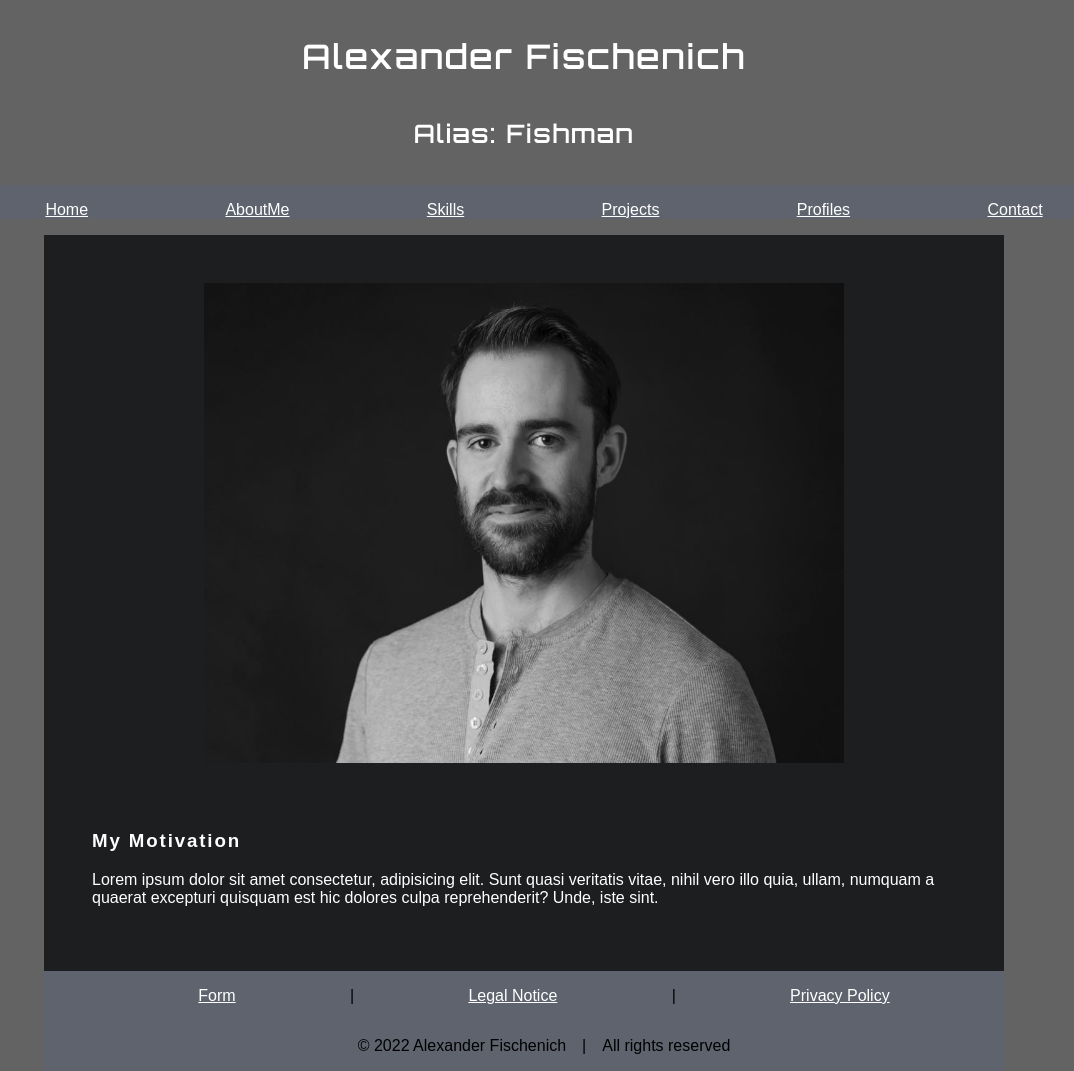
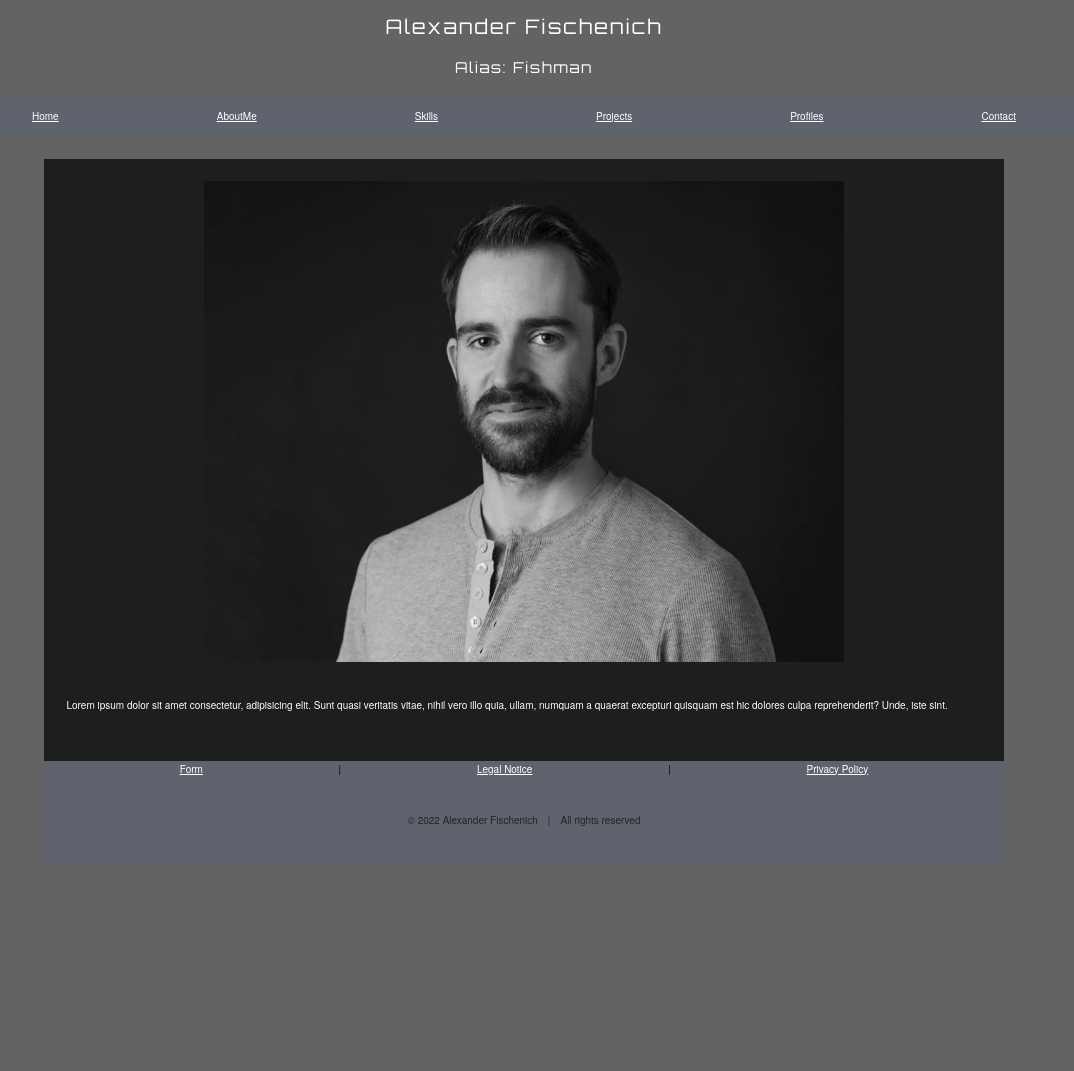
Before and after one commit to AlexF090/PersonalWebsite, a website: page index.html in a window 1280 px wide. Shown: the whole page, without its empty margins (116-1190 px from the left). After the commit the page ends 863 px from the top, so only its background shows below. Drawn offline with Linux system fonts and the light colour scheme; a web font is replaced by a local one.

Commit message:
fertig fuer heute

```diff
--- /dev/null
+++ b/css/article_style.css
@@ -0,0 +1,5 @@
+@import "./fonts.css";
+
+article a:link {
+  text-decoration: none;
+}
--- a/css/basic_style.css
+++ b/css/basic_style.css
@@ -1,11 +1,10 @@
-@import url(https://fonts.googleapis.com/css2?family=Gwendolyn&display=swa);
-@import url(https://fonts.googleapis.com/css2?family=Orbitron&display=swa);
+@import "./fonts.css";
 
 * {
   box-sizing: border-box;
 }
 
-body {
+.body {
   flex: display;
   width: 100%;
   background-color: rgb(99, 99, 99);
@@ -24,7 +23,7 @@ header {
 
 /*font-family: Gwendolyn;*/
 
-h1 {
+.h1 {
   margin-left: auto;
   margin-right: auto;
   font-size: 2rem;
@@ -32,25 +31,25 @@ h1 {
 }
 
 /*nickname*/
-h2 {
+.h2 {
   margin-left: auto;
   margin-right: auto;
   font-size: 1.5rem;
   letter-spacing: 0.1em;
 }
 
-h3 {
+.h3 {
   font-size: 1.17rem;
   letter-spacing: 0.1em;
 }
 
-h4 {
+.h4 {
   font-size: 1rem;
   letter-spacing: 0.1em;
 }
 
 /*All sections included */
-main {
+.main {
   display: flex;
   flex-direction: column;
   margin-left: auto;
@@ -60,12 +59,11 @@ main {
   background-color: #1d1e20;
 }
 
-section {
+p {
+  font-size: 1rem;
   color: #fff;
-  padding: 1.5rem;
 }
 
-p {
-  font-size: 1;
-  color: #fff;
+li {
+  font-size: 1rem;
 }
--- /dev/null
+++ b/css/fonts.css
@@ -0,0 +1,2 @@
+@import url(https://fonts.googleapis.com/css2?family=Gwendolyn&display=swa);
+@import url(https://fonts.googleapis.com/css2?family=Orbitron&display=swa);
--- a/css/footer_style.css
+++ b/css/footer_style.css
@@ -1,4 +1,6 @@
-footer {
+@import "./fonts.css";
+
+.footer {
   display: flex;
   flex-direction: column;
   background-color: #5e636e;
@@ -21,11 +23,12 @@ footer {
   color: rgb(0, 0, 0);
 }
 
-.copyright {
+.footer__copyright {
   display: flex;
   padding: 1.5;
   list-style-type: none;
   justify-content: center;
   column-gap: 1rem;
   flex-wrap: wrap;
+
 }
--- a/css/nav_style.css
+++ b/css/nav_style.css
@@ -1,3 +1,5 @@
+@import "./fonts.css";
+
 /*Flexbox for navigation*/
 nav ul {
   background-color: #5e636e;
--- /dev/null
+++ b/css/section_style.css
@@ -0,0 +1,6 @@
+@import "./fonts.css";
+
+.main__section {
+  color: #fff;
+  padding: 1.5rem;
+}
--- a/css/style.css
+++ b/css/style.css
@@ -1,8 +1,10 @@
 @import "Skeleton/normalize.css";
-@import "Skeleton/skeleton.css)";
+@import "Skeleton/skeleton.css";
 @import "basic_style.css";
 @import "nav_style.css";
 @import "footer_style.css";
+@import "article_style.css";
+@import "section_style.css";
 
 .profile_img {
   display: flex;
@@ -11,10 +13,6 @@
   width: 50vw !important;
 }
 
-article a:link {
-  text-decoration: none;
-}
-
 .GitHub {
   display: flex;
   border: 1px solid;
--- a/index.html
+++ b/index.html
@@ -7,10 +7,10 @@
     <title>Home | Alexander Fischenich | Web-Developer</title>
     <link rel="stylesheet" href="./css/style.css" />
   </head>
-  <body>
-    <header>
-      <h1>Alexander Fischenich</h1>
-      <h2>Alias: Fishman</h2>
+  <body class="body">
+    <header class="header">
+      <h1 class="h1">Alexander Fischenich</h1>
+      <h2 class="h2">Alias: Fishman</h2>
     </header>
     <!--change language
     <span>
@@ -40,18 +40,17 @@
         </li>
       </ul>
     </nav>
-    <main>
+    <main class="main">
       <!-- let the article be smaller an in the center of the page-->
-      <section>
-        <img
-          class="profile_img"
-          src="images/AlexFischenich.jpg"
-          alt="Picture of Alexander Fischenich"
-        />
-      </section>
 
-      <section id="my_motivation">
-        <h3>My Motivation</h3>
+      <img
+        class="profile_img"
+        src="images/AlexFischenich.jpg"
+        alt="Picture of Alexander Fischenich"
+      />
+
+      <section id="main__section">
+        <h3 class="h3">My Motivation</h3>
         <p>
           Lorem ipsum dolor sit amet consectetur, adipisicing elit. Sunt quasi
           veritatis vitae, nihil vero illo quia, ullam, numquam a quaerat
@@ -60,7 +59,7 @@
         </p>
       </section>
     </main>
-    <footer>
+    <footer class="footer">
       <ul class="footer__ul">
         <li><a href="">Form</a></li>
         <!--Contact-Form-->
@@ -71,7 +70,7 @@
         <li><a href="privacy_policy.html">Privacy Policy</a></li>
         <!--privacy policy-->
       </ul>
-      <ul class="copyright">
+      <ul class="footer__copyright">
         <li>© 2022 Alexander Fischenich</li>
         <li>|</li>
         <li>All rights reserved</li>
```
Also changed, not shown: about_me.html (+5 -5 lines), contact.html (+7 -7 lines), legal_notice.html (+37 -3 lines), privacy_policy.html (+39 -4 lines), profiles.html (+9 -9 lines), projects.html (+6 -6 lines), skills.html (+8 -8 lines).
